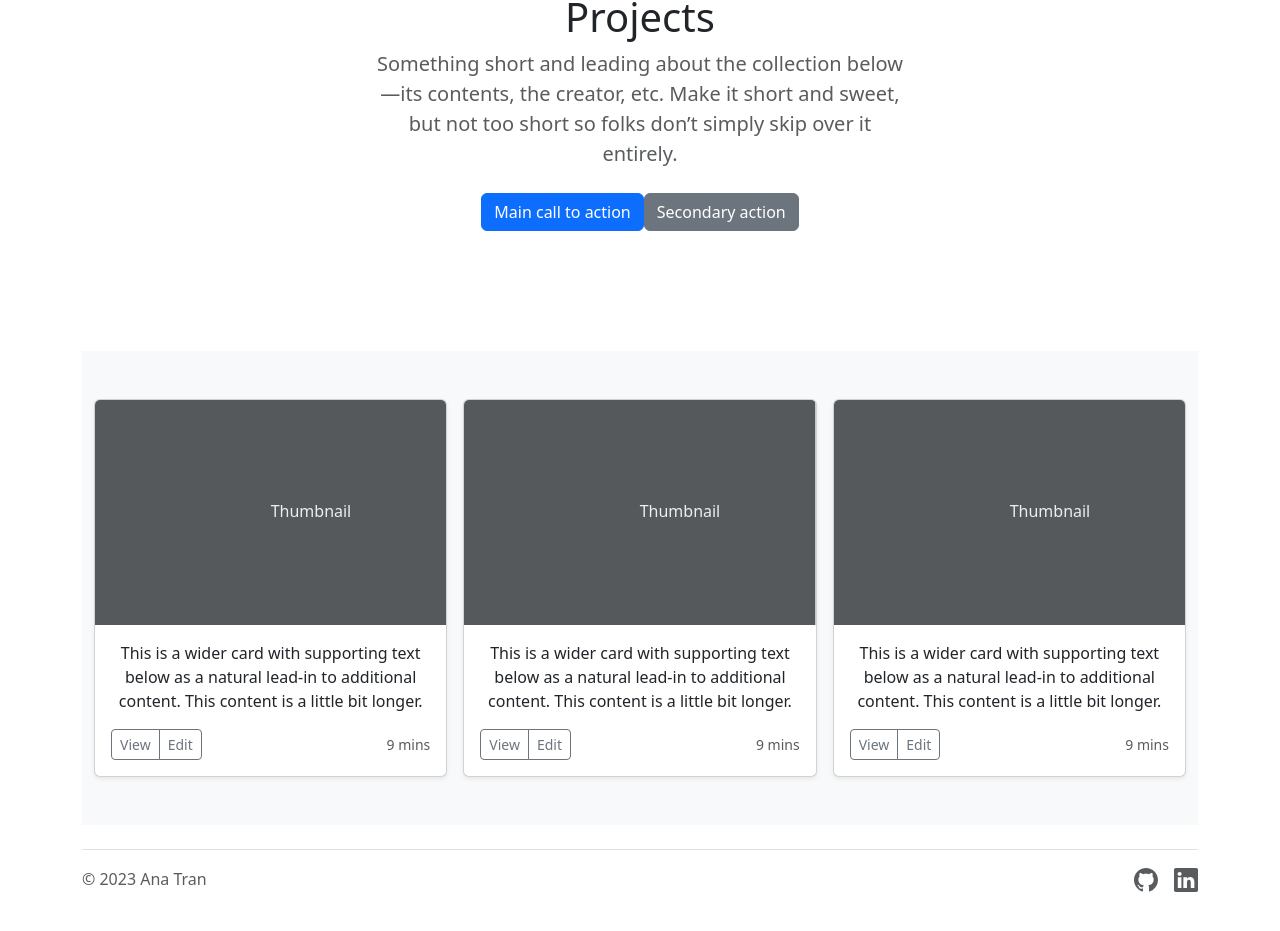
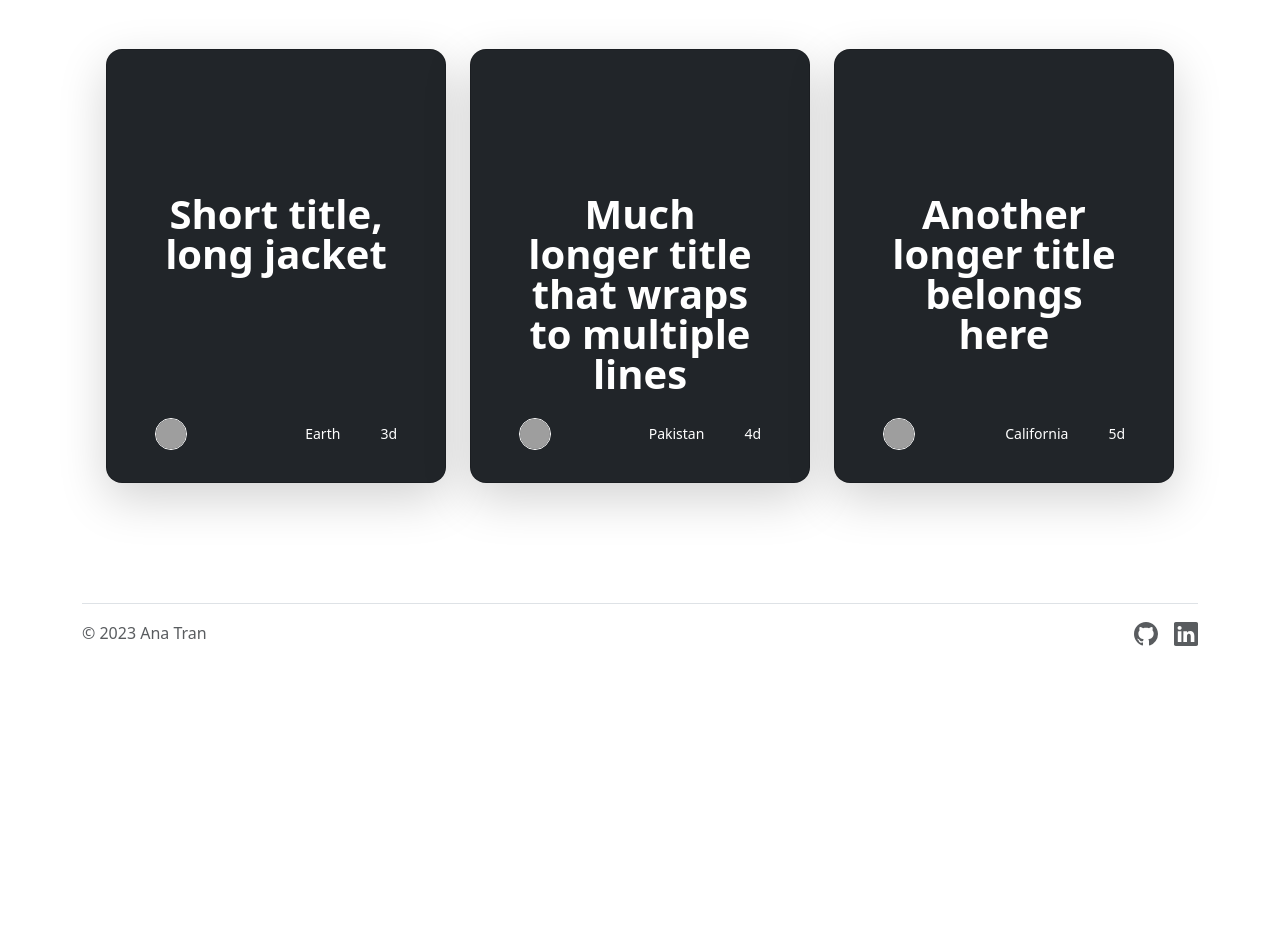
Before and after one commit to Ana-Tran/Ana-Tran.github.io, a React (Create React App) app in the folder portfolio-website/: page / in a window 1280 px wide. Shown: the part 925-1856 px from the top of the page. After the commit the page ends 1611 px from the top, so only its background shows below. Built offline with nearby package versions, Linux system fonts and the light colour scheme; grey boxes are pictures that could not be loaded.

Commit message:
fixed project component
updated project component
updated footer

```diff
--- a/portfolio-website/src/components/footer.js
+++ b/portfolio-website/src/components/footer.js
@@ -1,5 +1,4 @@
 import React from "react";
-import purin from "../assets/purin.png";
 
 export default function footer() {
   return (
--- a/portfolio-website/src/components/projects.js
+++ b/portfolio-website/src/components/projects.js
@@ -2,165 +2,73 @@ import React from "react";
 
 export default function projects() {
   return (
-    <main>
-      <section class="py-5 text-center container">
-        <div class="row py-lg-5">
-          <div class="col-lg-6 col-md-8 mx-auto">
-            <h1 class="fw-light">Projects</h1>
-            <p class="lead text-body-secondary">
-              Something short and leading about the collection below—its
-              contents, the creator, etc. Make it short and sweet, but not too
-              short so folks don’t simply skip over it entirely.
-            </p>
-            <p>
-              <a href="#" class="btn btn-primary my-2">
-                Main call to action
-              </a>
-              <a href="#" class="btn btn-secondary my-2">
-                Secondary action
-              </a>
-            </p>
-          </div>
-        </div>
-      </section>
-      <div class="album py-5 bg-body-tertiary">
-        <div class="container">
-          <div class="row row-cols-1 row-cols-sm-2 row-cols-md-3 g-3">
+    <div class="container px-4 py-5" id="custom-cards">
+    <h2 class="pb-2 border-bottom">Projects</h2>
+
+    <div class="row row-cols-1 row-cols-lg-3 align-items-stretch g-4 py-5">
       <div class="col">
-              <div class="card shadow-sm">
-                <svg
-                  class="bd-placeholder-img card-img-top"
-                  width="100%"
-                  height="225"
-                  xmlns="http://www.w3.org/2000/svg"
-                  role="img"
-                  aria-label="Placeholder: Thumbnail"
-                  preserveAspectRatio="xMidYMid slice"
-                  focusable="false"
-                >
-                  <title>Placeholder</title>
-                  <rect width="100%" height="100%" fill="#55595c"></rect>
-                  <text x="50%" y="50%" fill="#eceeef" dy=".3em">
-                    Thumbnail
-                  </text>
-                </svg>
-                <div class="card-body">
-                  <p class="card-text">
-                    This is a wider card with supporting text below as a natural
-                    lead-in to additional content. This content is a little bit
-                    longer.
-                  </p>
-                  <div class="d-flex justify-content-between align-items-center">
-                    <div class="btn-group">
-                      <button
-                        type="button"
-                        class="btn btn-sm btn-outline-secondary"
-                      >
-                        View
-                      </button>
-                      <button
-                        type="button"
-                        class="btn btn-sm btn-outline-secondary"
-                      >
-                        Edit
-                      </button>
-                    </div>
-                    <small class="text-body-secondary">9 mins</small>
+        <div class="card card-cover h-100 overflow-hidden text-bg-dark rounded-4 shadow-lg">
+          <div class="d-flex flex-column h-100 p-5 pb-3 text-white text-shadow-1">
+            <h3 class="pt-5 mt-5 mb-4 display-6 lh-1 fw-bold">Short title, long jacket</h3>
+            <ul class="d-flex list-unstyled mt-auto">
+              <li class="me-auto">
+                <img src="https://github.com/twbs.png" alt="Bootstrap" width="32" height="32" class="rounded-circle border border-white"/>
+              </li>
+              <li class="d-flex align-items-center me-3">
+                <svg class="bi me-2" width="1em" height="1em"><use xlinkHref="#geo-fill"></use></svg>
+                <small>Earth</small>
+              </li>
+              <li class="d-flex align-items-center">
+                <svg class="bi me-2" width="1em" height="1em"><use xlinkHref="#calendar3"></use></svg>
+                <small>3d</small>
+              </li>
+            </ul>
           </div>
         </div>
       </div>
-            </div>
+
       <div class="col">
-              <div class="card shadow-sm">
-                <svg
-                  class="bd-placeholder-img card-img-top"
-                  width="100%"
-                  height="225"
-                  xmlns="http://www.w3.org/2000/svg"
-                  role="img"
-                  aria-label="Placeholder: Thumbnail"
-                  preserveAspectRatio="xMidYMid slice"
-                  focusable="false"
-                >
-                  <title>Placeholder</title>
-                  <rect width="100%" height="100%" fill="#55595c"></rect>
-                  <text x="50%" y="50%" fill="#eceeef" dy=".3em">
-                    Thumbnail
-                  </text>
-                </svg>
-                <div class="card-body">
-                  <p class="card-text">
-                    This is a wider card with supporting text below as a natural
-                    lead-in to additional content. This content is a little bit
-                    longer.
-                  </p>
-                  <div class="d-flex justify-content-between align-items-center">
-                    <div class="btn-group">
-                      <button
-                        type="button"
-                        class="btn btn-sm btn-outline-secondary"
-                      >
-                        View
-                      </button>
-                      <button
-                        type="button"
-                        class="btn btn-sm btn-outline-secondary"
-                      >
-                        Edit
-                      </button>
-                    </div>
-                    <small class="text-body-secondary">9 mins</small>
+        <div class="card card-cover h-100 overflow-hidden text-bg-dark rounded-4 shadow-lg">
+          <div class="d-flex flex-column h-100 p-5 pb-3 text-white text-shadow-1">
+            <h3 class="pt-5 mt-5 mb-4 display-6 lh-1 fw-bold">Much longer title that wraps to multiple lines</h3>
+            <ul class="d-flex list-unstyled mt-auto">
+              <li class="me-auto">
+                <img src="https://github.com/twbs.png" alt="Bootstrap" width="32" height="32" class="rounded-circle border border-white"/>
+              </li>
+              <li class="d-flex align-items-center me-3">
+                <svg class="bi me-2" width="1em" height="1em"><use xlinkHref="#geo-fill"></use></svg>
+                <small>Pakistan</small>
+              </li>
+              <li class="d-flex align-items-center">
+                <svg class="bi me-2" width="1em" height="1em"><use xlinkHref="#calendar3"></use></svg>
+                <small>4d</small>
+              </li>
+            </ul>
           </div>
         </div>
       </div>
-            </div>
+
       <div class="col">
-              <div class="card shadow-sm">
-                <svg
-                  class="bd-placeholder-img card-img-top"
-                  width="100%"
-                  height="225"
-                  xmlns="http://www.w3.org/2000/svg"
-                  role="img"
-                  aria-label="Placeholder: Thumbnail"
-                  preserveAspectRatio="xMidYMid slice"
-                  focusable="false"
-                >
-                  <title>Placeholder</title>
-                  <rect width="100%" height="100%" fill="#55595c"></rect>
-                  <text x="50%" y="50%" fill="#eceeef" dy=".3em">
-                    Thumbnail
-                  </text>
-                </svg>
-                <div class="card-body">
-                  <p class="card-text">
-                    This is a wider card with supporting text below as a natural
-                    lead-in to additional content. This content is a little bit
-                    longer.
-                  </p>
-                  <div class="d-flex justify-content-between align-items-center">
-                    <div class="btn-group">
-                      <button
-                        type="button"
-                        class="btn btn-sm btn-outline-secondary"
-                      >
-                        View
-                      </button>
-                      <button
-                        type="button"
-                        class="btn btn-sm btn-outline-secondary"
-                      >
-                        Edit
-                      </button>
-                    </div>
-                    <small class="text-body-secondary">9 mins</small>
+        <div class="card card-cover h-100 overflow-hidden text-bg-dark rounded-4 shadow-lg">
+          <div class="d-flex flex-column h-100 p-5 pb-3 text-shadow-1">
+            <h3 class="pt-5 mt-5 mb-4 display-6 lh-1 fw-bold">Another longer title belongs here</h3>
+            <ul class="d-flex list-unstyled mt-auto">
+              <li class="me-auto">
+                <img src="https://github.com/twbs.png" alt="Bootstrap" width="32" height="32" class="rounded-circle border border-white"/>
+              </li>
+              <li class="d-flex align-items-center me-3">
+                <svg class="bi me-2" width="1em" height="1em"><use xlinkHref="#geo-fill"></use></svg>
+                <small>California</small>
+              </li>
+              <li class="d-flex align-items-center">
+                <svg class="bi me-2" width="1em" height="1em"><use xlinkHref="#calendar3"></use></svg>
+                <small>5d</small>
+              </li>
+            </ul>
           </div>
         </div>
       </div>
     </div>
   </div>
-        </div>
-      </div>
-    </main>
 );
 }
```
Lines whose indentation alone changed are shown as unchanged.
